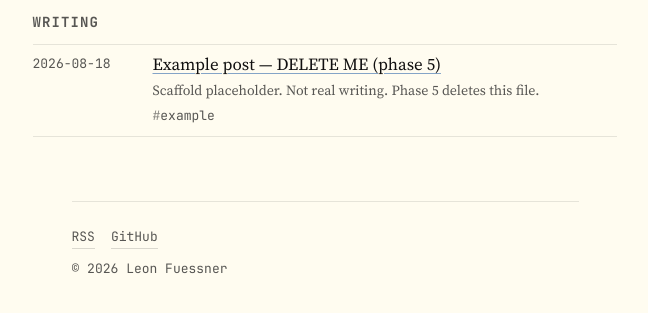
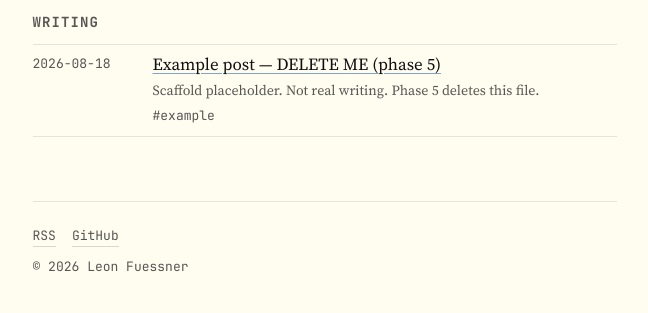
Before and after one commit to leonidaas/leonfuessner.de, a Jekyll site: the page built from index.html, in a window 1280 px wide. Shown: the part 189-502 px from the top of the page, without its empty margins (315-963 px from the left). Built offline with Jekyll 4.4.1, drawn with Linux system fonts in a browser that asks for light colours.

Commit message:
Phase 2 fixes found while rendering the design
- .site-foot set font-family on itself, so its `65ch` width resolved in the
  monospace face and the footer column did not line up with the header and
  main. Moved the font onto its children and documented the trap.
- Table cells used `overflow-wrap: anywhere`, which broke header words like
  "Column" mid-word at 320px. Headers now use `break-word` (so column minimum
  widths come from whole words) and only data cells break anywhere.
- .cv-contact items were not baseline-aligned.
- Dropped `opacity: 0.7` from the `#` on a tag: it blended to roughly 3.5:1
  against both page backgrounds, under WCAG AA.

Verified by rendering light, dark and print (print media promoted to screen)
at 900, 820 and 320 CSS pixels.

Co-Authored-By: Claude Opus 5 <noreply@anthropic.com>

```diff
--- a/assets/css/style.css
+++ b/assets/css/style.css
@@ -311,7 +311,12 @@ body {
 }
 
 /* Shared column. Header, main and footer sit on the same measure so the left
-   edge is one unbroken line down the page. */
+   edge is one unbroken line down the page.
+
+   `ch` resolves against the font of the element it is used on, so these three
+   elements must all inherit the body serif. Do not put `font-family` on
+   `.site-head` or `.site-foot` — put it on their children, or the columns stop
+   agreeing with each other. */
 .site-head,
 main,
 .site-foot {
@@ -405,16 +410,21 @@ main {
 
 /* Footer ------------------------------------------------------------------ */
 
+/* NB: font-family lives on the children, not on .site-foot — see the shared
+   column note in section 04. */
 .site-foot {
   padding-top: 1.5rem;
   padding-bottom: 3rem;
   border-top: 1px solid var(--ui);
-  font-family: var(--font-mono);
-  font-size: var(--fs-tiny);
   color: var(--tx-2);
 }
 
-.site-foot p { margin: 0; }
+.site-foot p {
+  margin: 0;
+  font-family: var(--font-mono);
+  font-size: var(--fs-tiny);
+  line-height: 1.6;
+}
 .site-foot p + p { margin-top: 0.6rem; }
 
 .site-foot-links {
@@ -625,9 +635,15 @@ img, svg, video {
   text-align: left;
   vertical-align: top;
   border-bottom: 1px solid var(--ui);
-  overflow-wrap: anywhere;
+  /* `break-word` keeps a word intact unless it alone cannot fit, so the column
+     minimum widths are set by the headers and stay readable on a phone. */
+  overflow-wrap: break-word;
   hyphens: auto;
 }
+
+/* Data cells can hold a long URL or identifier; those break anywhere rather
+   than widening the page. */
+.prose td { overflow-wrap: anywhere; }
 
 .prose th {
   font-family: var(--font-mono);
@@ -940,10 +956,8 @@ code, pre, samp, var {
   color: var(--tx-2);
 }
 
-.tag::before {
-  content: "#";
-  opacity: 0.7;
-}
+/* No opacity here: fading the '#' to 70% drops it to ~3.5:1, under AA. */
+.tag::before { content: "#"; }
 
 /* Post footer navigation -------------------------------------------------- */
 
@@ -999,6 +1013,7 @@ code, pre, samp, var {
 .cv .cv-contact {
   display: flex;
   flex-wrap: wrap;
+  align-items: baseline;
   gap: 0.35rem 1.25rem;
   margin: 0 0 2rem;
   padding: 0;
```
